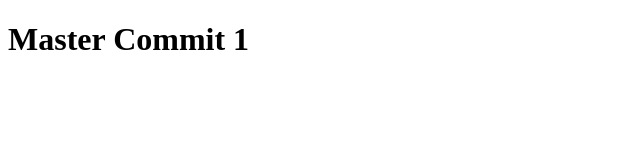
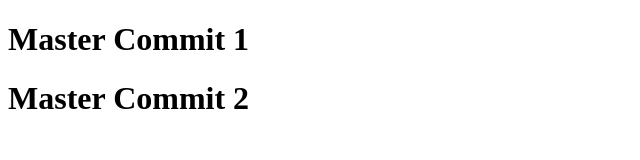
Before and after one commit to kmp59/Rebase, a plain HTML site: page index.html in a window 1280 px wide. Shown: the whole page, without its empty margins (0-640 px from the left). Drawn offline with Linux system fonts and the light colour scheme.

Commit message:
master commit 2

```diff
--- a/index.html
+++ b/index.html
@@ -1,4 +1,5 @@
 <!DOCTYPE html>
 <html>
     <h1>Master Commit 1</h1>
+    <h1>Master Commit 2</h1>
 </html>
```
